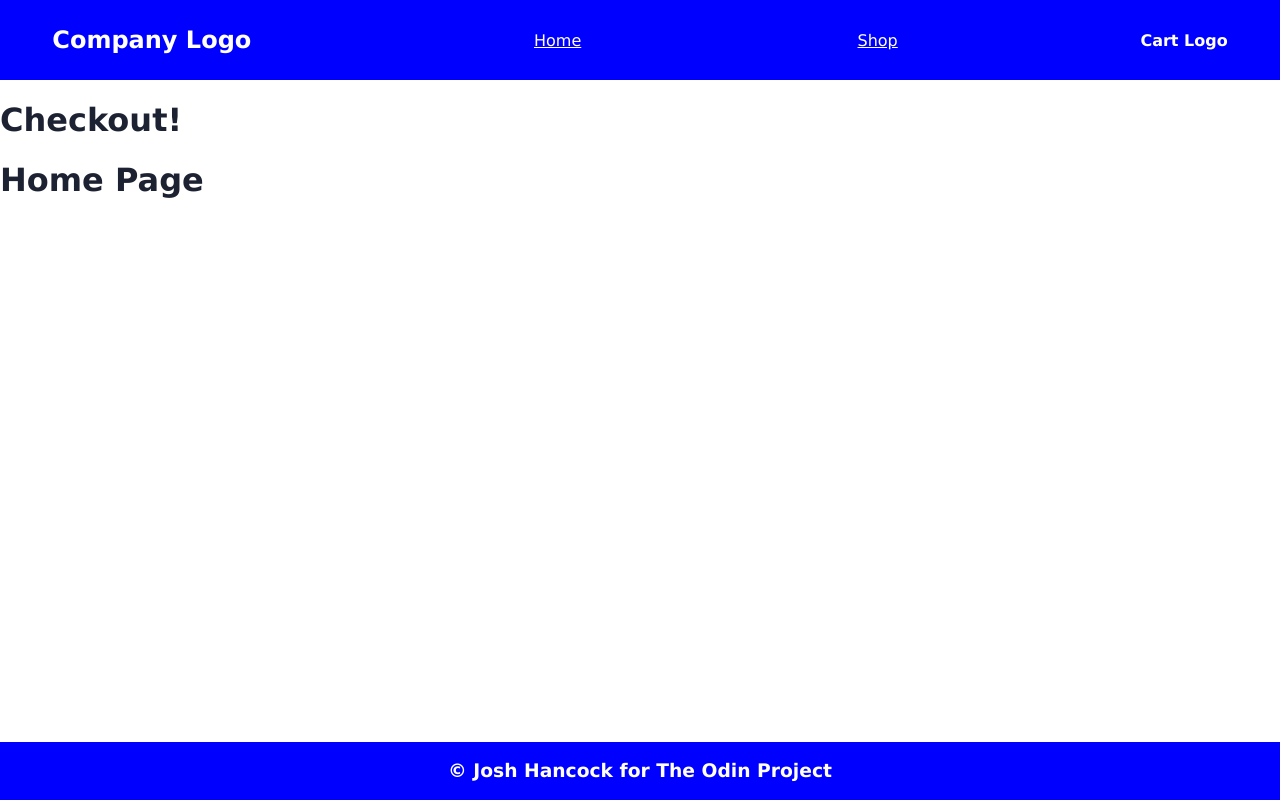
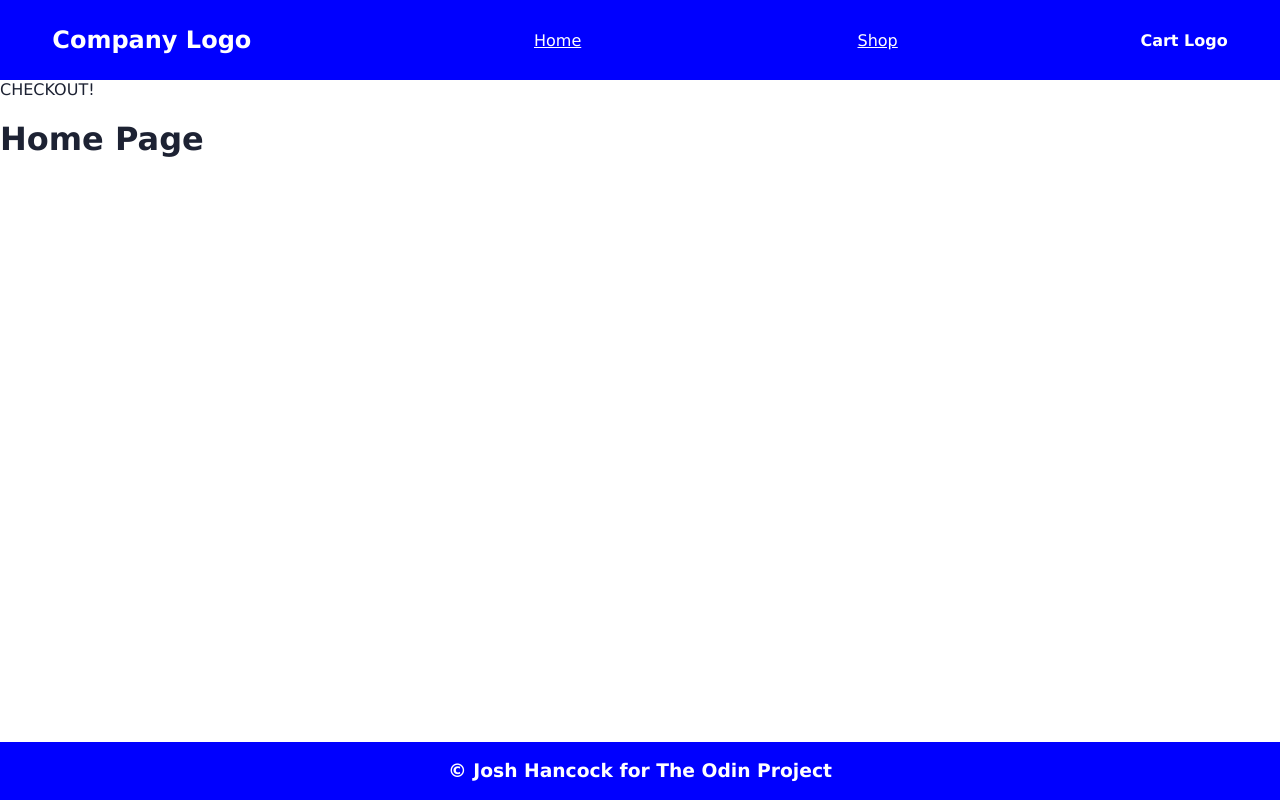
Before and after one commit to livingicon/shopping-cart, a React (Create React App) app: page / in a window 1280 px wide. Both pictures are taken after a click on the element "Cart Logo". Built offline with nearby package versions, Linux system fonts and the light colour scheme.

Commit message:
Add Checkout.js component

```diff
--- a/src/components/Main.js
+++ b/src/components/Main.js
@@ -4,16 +4,17 @@ import React from "react";
 import { Routes, Route } from "react-router-dom";
 import Home from "./Main/Home";
 import Shop from "./Main/Shop";
+import Checkout from "./Main/Checkout";
 
 const Main = ({ cartItems, addToCart, isVisible }) => {
 
   return (
     <div>
-      {isVisible && <h1>Checkout!</h1>
-        // <Checkout
-        //   showCart={showCart}
-        //   cartItems={cartItems}
-        // />
+      {isVisible &&
+        <Checkout
+          // showCart={showCart}
+          // cartItems={cartItems}
+        />
       }
       <Routes>
         <Route path="" element={<Home />} />
--- /dev/null
+++ b/src/components/Main/Checkout.js
@@ -0,0 +1,14 @@
+// Checkout.js
+
+import React from "react";
+
+const Checkout = ({ cartItems, addToCart, isVisible }) => {
+
+  return (
+    <div>
+      CHECKOUT!
+    </div>
+  )
+}
+
+export default Checkout;
```
